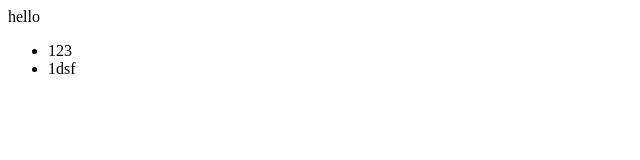
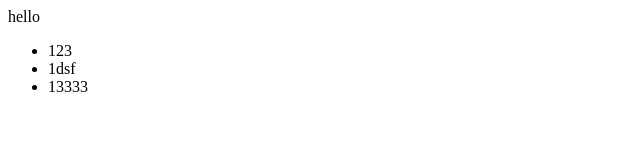
Before and after one commit to andrey-tuo/git-lesson, a plain HTML site: page index.html in a window 1280 px wide. Shown: the full height of the page, 0-640 px from the left. Drawn offline with Linux system fonts and the light colour scheme.

Commit message:
new wqha

```diff
--- a/index.html
+++ b/index.html
@@ -8,4 +8,7 @@
 	<li>
 		1dsf
 	</li>
+		<li>
+		13333
+	</li>
 </ul>
```
